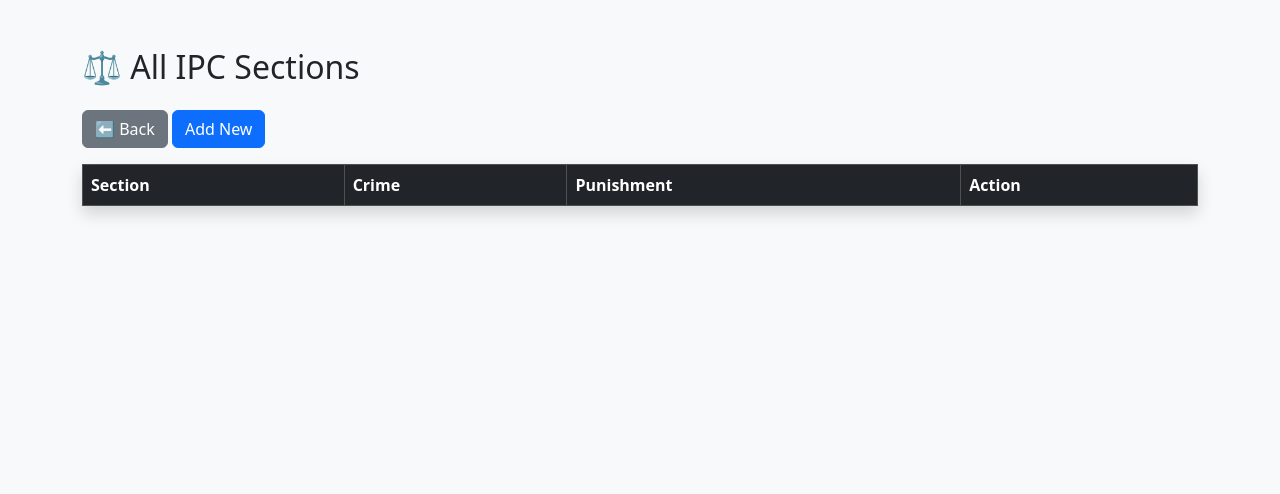
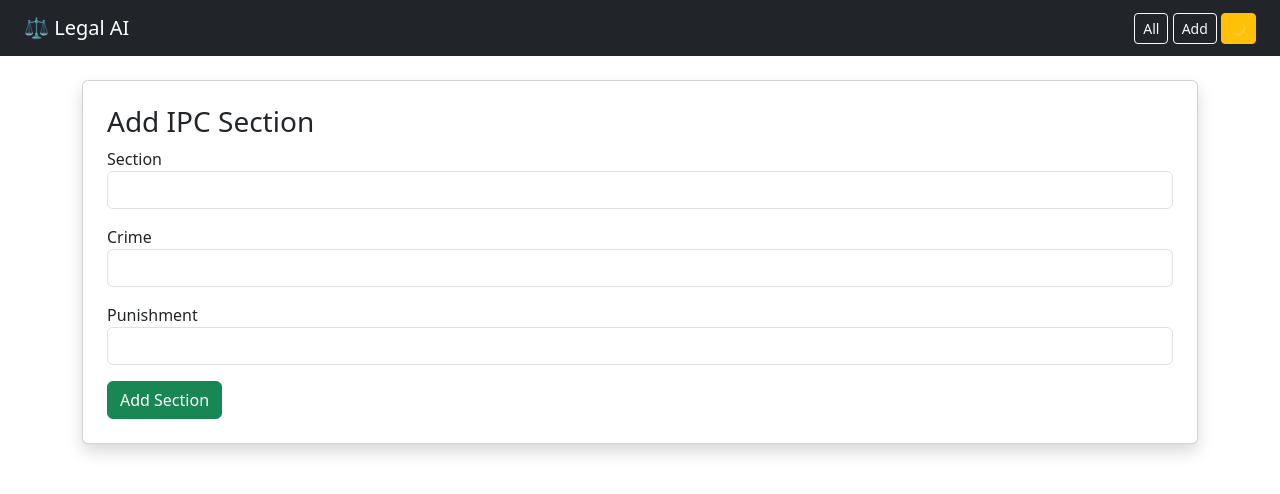
Before and after one commit to sdeepaknetha/legal-ai-assistant, a FastAPI app: page /add in a window 1280 px wide. Shown: the top 494 px of the page. Run offline with FastAPI, Linux system fonts and the light colour scheme; lists and menus that the app fills with data are empty.

Commit message:
Update add.html

```diff
--- a/templates/add.html
+++ b/templates/add.html
@@ -1,47 +1,26 @@
-<!DOCTYPE html>
-<html>
-<head>
-    <title>All IPC Sections</title>
-    <link href="https://cdn.jsdelivr.net/npm/bootstrap@5.3.2/dist/css/bootstrap.min.css" rel="stylesheet">
-</head>
-<body class="bg-light">
+{% extends "base.html" %}
 
-<div class="container mt-5">
+{% block content %}
+<div class="card p-4 shadow">
+    <h3>Add IPC Section</h3>
 
-<h2 class="mb-4">⚖ All IPC Sections</h2>
+    <form method="post">
+        <div class="mb-3">
+            <label>Section</label>
+            <input type="text" name="section" class="form-control" required>
+        </div>
 
-<a href="/" class="btn btn-secondary mb-3">⬅ Back</a>
-<a href="/add" class="btn btn-primary mb-3">Add New</a>
+        <div class="mb-3">
+            <label>Crime</label>
+            <input type="text" name="crime" class="form-control" required>
+        </div>
 
-<table class="table table-bordered table-striped shadow">
-<thead class="table-dark">
-<tr>
-<th>Section</th>
-<th>Crime</th>
-<th>Punishment</th>
-<th>Action</th>
-</tr>
-</thead>
+        <div class="mb-3">
+            <label>Punishment</label>
+            <input type="text" name="punishment" class="form-control" required>
+        </div>
 
-<tbody>
-{% for s in sections %}
-<tr>
-<td>{{ s.section }}</td>
-<td>{{ s.crime }}</td>
-<td>{{ s.punishment }}</td>
-<td>
-<a href="/edit/{{ s.id }}" class="btn btn-sm btn-warning">Edit</a>
-<a href="/delete/{{ s.id }}" class="btn btn-sm btn-danger"
-onclick="return confirm('Delete this section?')">
-Delete
-</a>
-</td>
-</tr>
-{% endfor %}
-</tbody>
-
-</table>
-
+        <button class="btn btn-success">Add Section</button>
+    </form>
 </div>
-</body>
-</html>
+{% endblock %}
```
